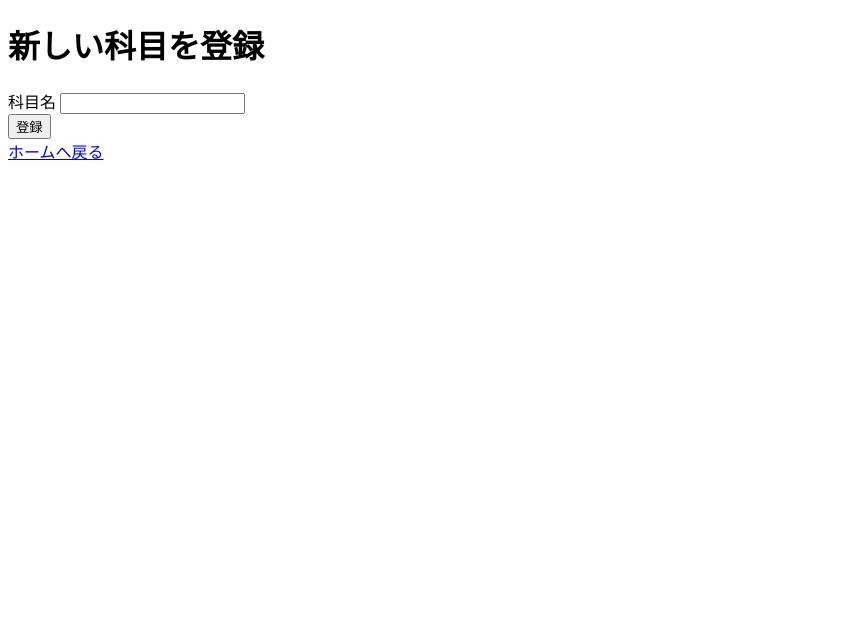
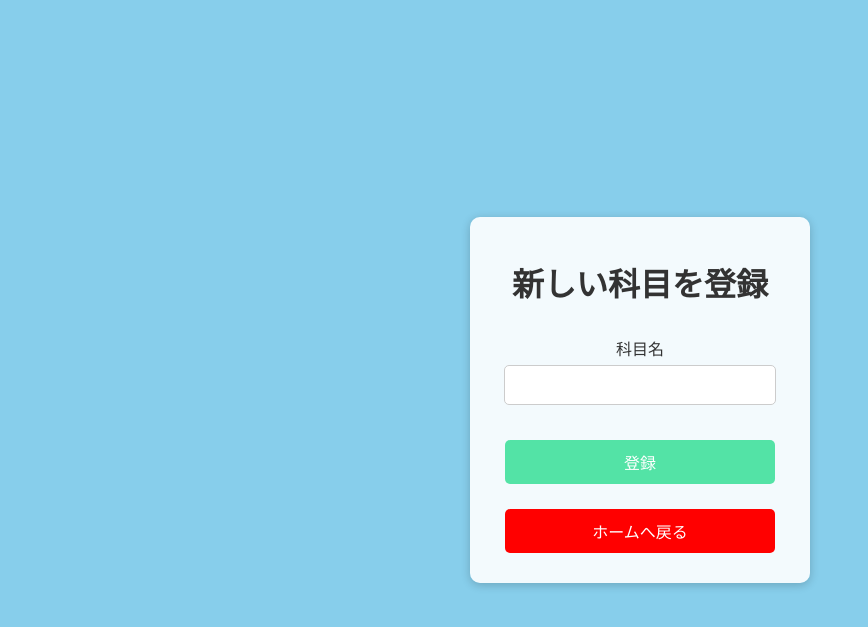
Before and after one commit to 211032/sotsuken, a Django app: page /subject_registration/ in a window 1280 px wide. Shown: the top 627 px of the page, without its empty margins (0-868 px from the left). Run offline with Django 5.2, Linux system fonts and the light colour scheme; parts of the project's set-up code (start-up, migrations or seed data) failed here and were passed over.

Commit message:
HTML,CSS編集11/13

```diff
--- a/templates/subject_registration.html
+++ b/templates/subject_registration.html
@@ -3,30 +3,32 @@
 <head>
     <meta charset="UTF-8">
     <title>科目登録</title>
+    <link rel="stylesheet" href="/static/CSS/css.css">
+    <style>
+        .form-group {
+            display: flex;
+            flex-direction: column;
+            align-items: center;
+            margin-bottom: 20px;
+        }
+    </style>
 </head>
 <body>
-<h1>新しい科目を登録</h1>
-    <form action = "{% url 'course_registration_comp' %}" method="POST">
+
+<form action = "{% url 'course_registration_comp' %}" method="POST">
         {% csrf_token %}
-
+        <h1>新しい科目を登録</h1>
+        {% if message %}
+        <p style="color: green;">{{ message }}</p>
+    {% endif %}
 
         <!-- 科目名入力 -->
-        <div>
+        <div class="form-group">
             <label for="name">科目名</label>
             <input type="text" name="subjectName" id="subjectName" required>
         </div>
-
-
-
-
-
         <button type="submit">登録</button>
+        <a href="{% url 'teacher_home' %}" class="button logout-button">ホームへ戻る</a>
     </form>
-
-    {% if message %}
-        <p style="color: green;">{{ message }}</p>
-    {% endif %}
-
-    <a href="{% url 'teacher_home' %}">ホームへ戻る</a>
 </body>
 </html>
```
Also changed, not shown: static/CSS/student_course_registration.css (added, +50 -0 lines), templates/student_course_registration.html (+4 -44 lines), static/CSS/css.css (line endings or trailing spaces).
